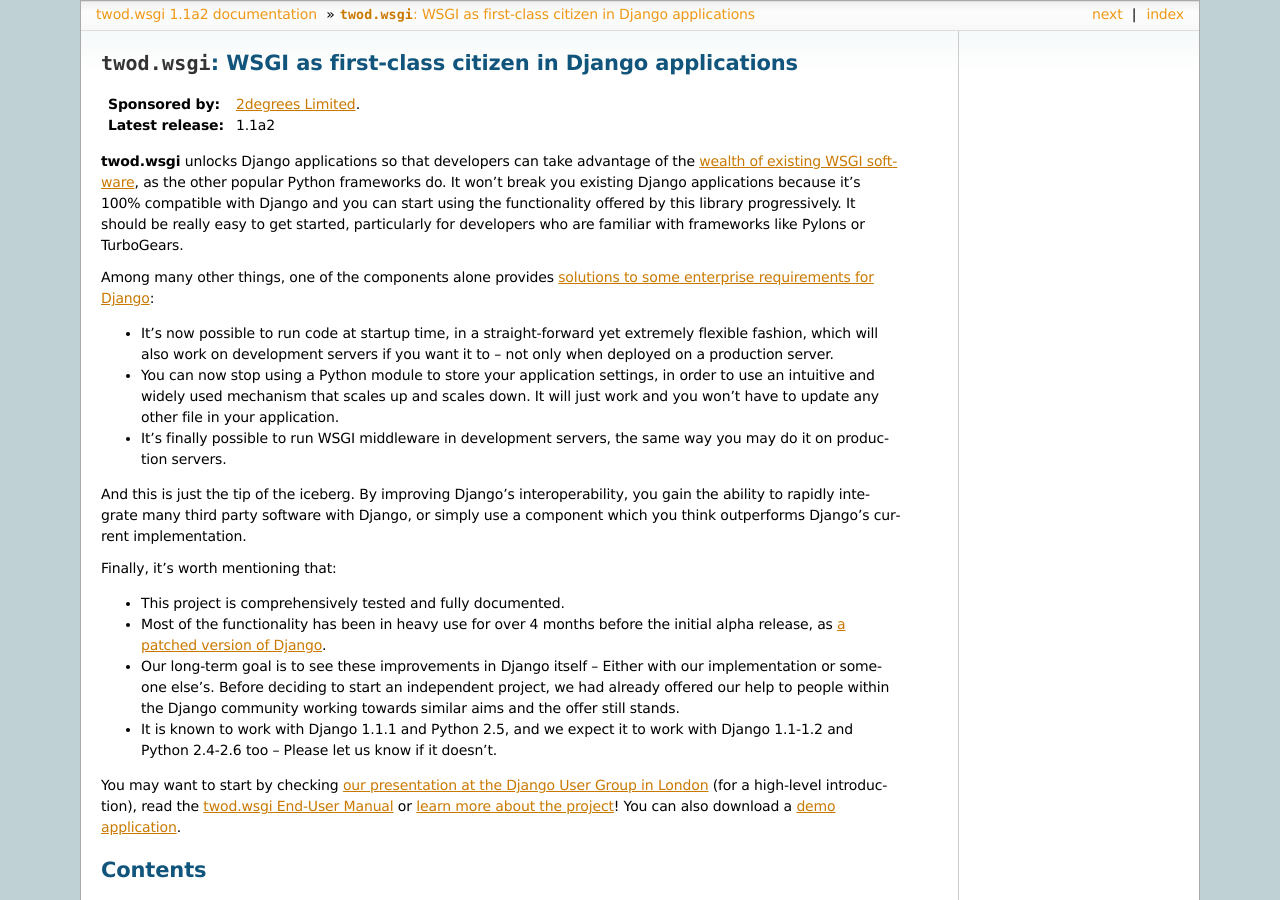
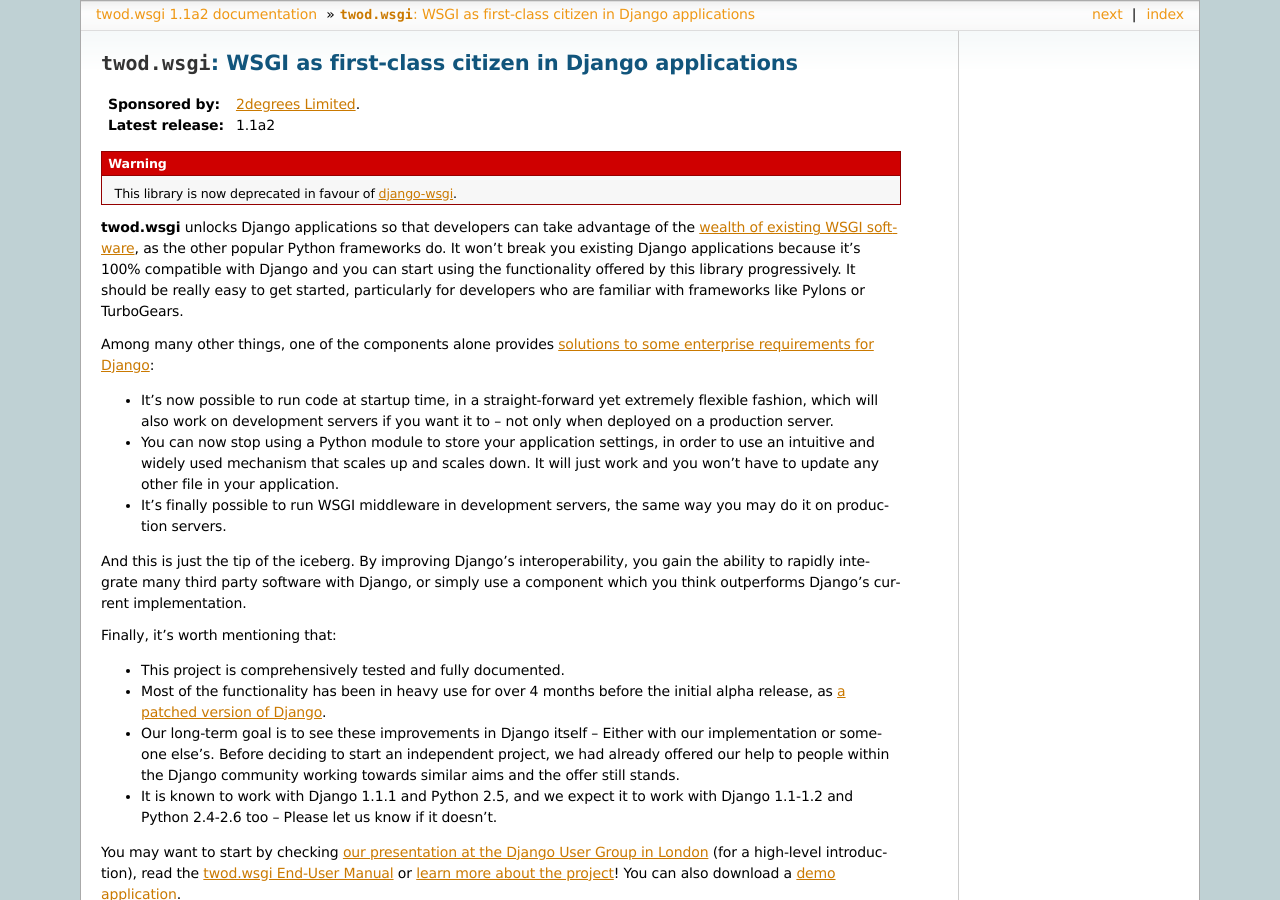
Before and after one commit to 2degrees/django-wsgi, a Sphinx documentation site: the page built from docs/source/index.rst, in a window 1280 px wide and 900 px high. Built offline with Sphinx 7.4.7, drawn with Linux system fonts in a browser that asks for light colours; a script that is not in the unit is left out.

Commit message:
Warned that this project is now deprecated in favour of django-wsgi

```diff
--- a/README.txt
+++ b/README.txt
@@ -1,6 +1,9 @@
 **************************************************
 twod.wsgi -- WSGI as first-class citizen in Django
 **************************************************
+
+*This library is now deprecated in favour of django-wsgi:*
+https://pythonhosted.org/django-wsgi/
 
 twod.wsgi unlocks Django applications so developers can take advantage of the
 wealth of existing WSGI software, as the other popular Python frameworks do. It
--- a/docs/source/index.rst
+++ b/docs/source/index.rst
@@ -4,6 +4,9 @@
 :Sponsored by: `2degrees Limited <http://dev.2degreesnetwork.com/>`_.
 :Latest release: |release|
 
+.. warning::
+   This library is now deprecated in favour of `django-wsgi
+   <https://pythonhosted.org/django-wsgi/>`_.
 
 **twod.wsgi** unlocks Django applications so that developers can take advantage
 of the `wealth of existing WSGI software
```
